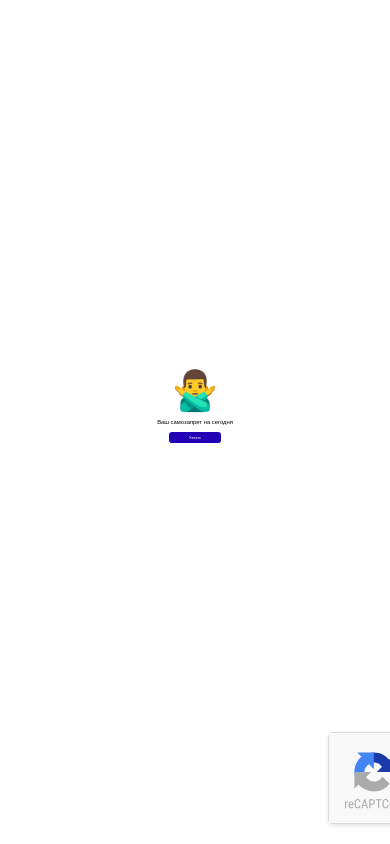
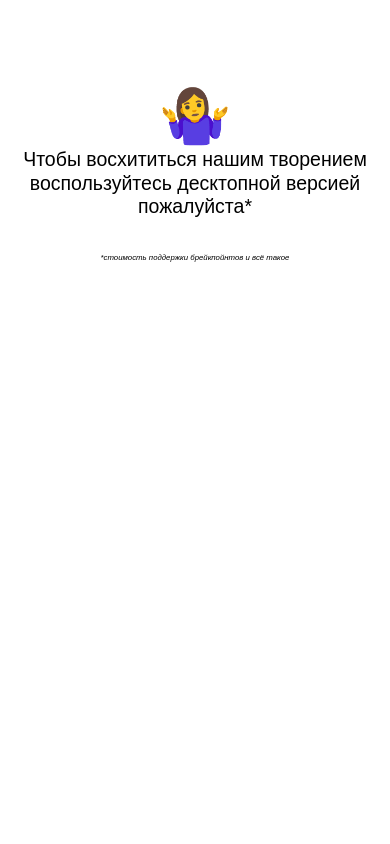
Before and after one commit to m777553/self-locking, an Angular app: page / in a window 390 px wide. Built offline with nearby package versions, Linux system fonts and the light colour scheme.

Commit message:
STEP-8 breakpoint

```diff
--- a/src/app/app.component.html
+++ b/src/app/app.component.html
@@ -13,3 +13,5 @@
 <app-captcha (show)="showCaptchaSelection()"></app-captcha>
 <app-captcha-selection *ngIf="isCaptchaSelectionShown" (selected)="selectCongratulation($event)"></app-captcha-selection>
 <app-congratulations [message]="message" [isShown]="isCongratulationShown$.value" (close)="isCongratulationShown$.next(false)"></app-congratulations>
+
+<div class="mobile"><span>🤷‍♀️</span><br>Чтобы восхититься нашим творением<br> воспользуйтесь десктопной версией<br>пожалуйста*<br><br><i>*стоимость поддержки брейкпойнтов и всё такое</i></div>
--- a/src/app/app.component.scss
+++ b/src/app/app.component.scss
@@ -51,3 +51,30 @@
   opacity: 1;
   transform: translateY(0); /* Конечное положение */
 }
+
+.mobile {
+  display: none;
+}
+
+@media(max-width: 768px) {
+  .mobile {
+    display: block;
+    position: fixed;
+    top: 0;
+    left: 0;
+    width: 100vw;
+    height: 100vh;
+    text-align: center;
+    background-color: white;
+    font-size: 5vw;
+    margin-top: 20vw;
+    font-family: sans-serif;
+    line-height: 1.2;
+    span {
+      font-size: 15vw;
+    }
+    i{
+      font-size: 2vw;
+    }
+  }
+}
--- a/src/app/app.component.ts
+++ b/src/app/app.component.ts
@@ -83,8 +83,5 @@ export class AppComponent {
       this.message = MESSAGE.error
     }
     this.isCongratulationShown$.next(true)
-    setTimeout(() => {
-      this.isCongratulationShown$.next(false)
-    }, 10000)
   }
 }
--- a/src/app/content.const.ts
+++ b/src/app/content.const.ts
@@ -40,7 +40,7 @@ export const CONTENT: IContent[] = [
 
 export const MESSAGE: {lk: string, all: string, error: string} =
   {
-    lk: '<h3> Дорогие коты! 😻</h3><p>С 23 февраля! Пусть в вашей жизни будет столько же радости, сколько у сына маминой подруги, когда он получает свою  зарплату! Желаем вам наслаждаться каждым моментом, как истинные ценители самарского гедонизма, и находить счастье в мелочах. Пусть ваши проекты "выдадут базу" для успешного будущего, а если вдруг возникнут сложности, помните: "нужна админка" — всегда можно найти решение!  И пусть если судьба и попытается отвернуть вас от цели, то только на 360)))<br>С праздником!</p>',
+    lk: '<h3> Дорогие коты! 😻</h3><p>С 23 февраля! Пусть в вашей жизни будет столько же радости, сколько у сына маминой подруги, когда он получает свою  зарплату! Желаем вам наслаждаться каждым моментом, как истинные ценители самарского гедонизма, и находить счастье в мелочах. Пусть ваши проекты выдают базу для успешного развития, а если вдруг возникнут сложности, помните: сделать админку — это решение!  И пусть если судьба и попытается отвернуть вас от цели, то только на 360)))<br>С праздником!</p>',
     all: '<h3> Дорогие коллеги и друзья из команды ОКБ!</h3><p>С 23 февраля! Пусть ваши алгоритмы всегда работают без сбоев, а код компилируется с первого раза! Пусть каждый новый релиз будет успешным, а идеи для улучшения проекта приходят в голову в самый подходящий момент)) С праздником, команда ОКБ!<br> Вы — лучшие! 🖥️🎉✨</p>',
     error: '<h2>Ты точно человек? 🤖</h2>'
   }
```
